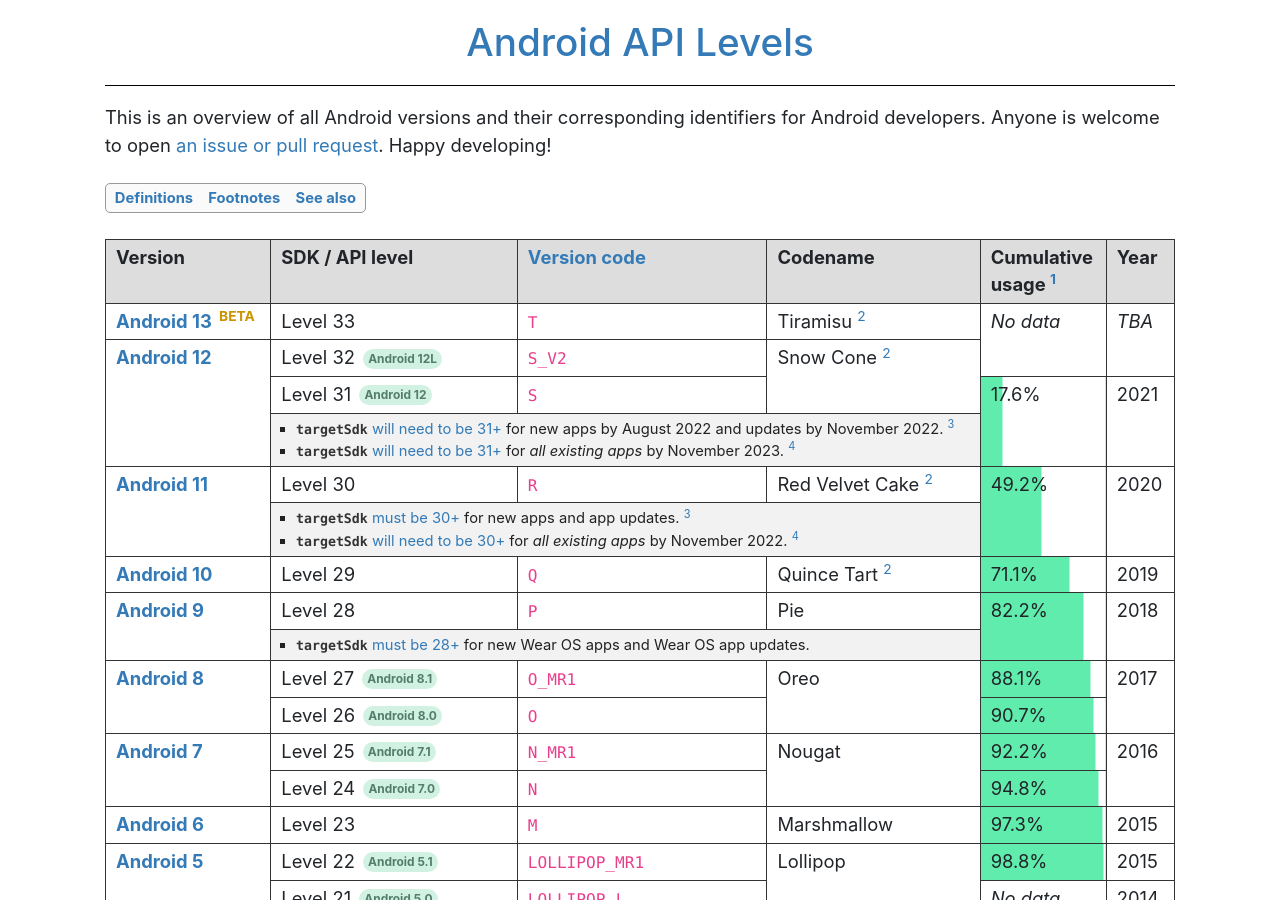
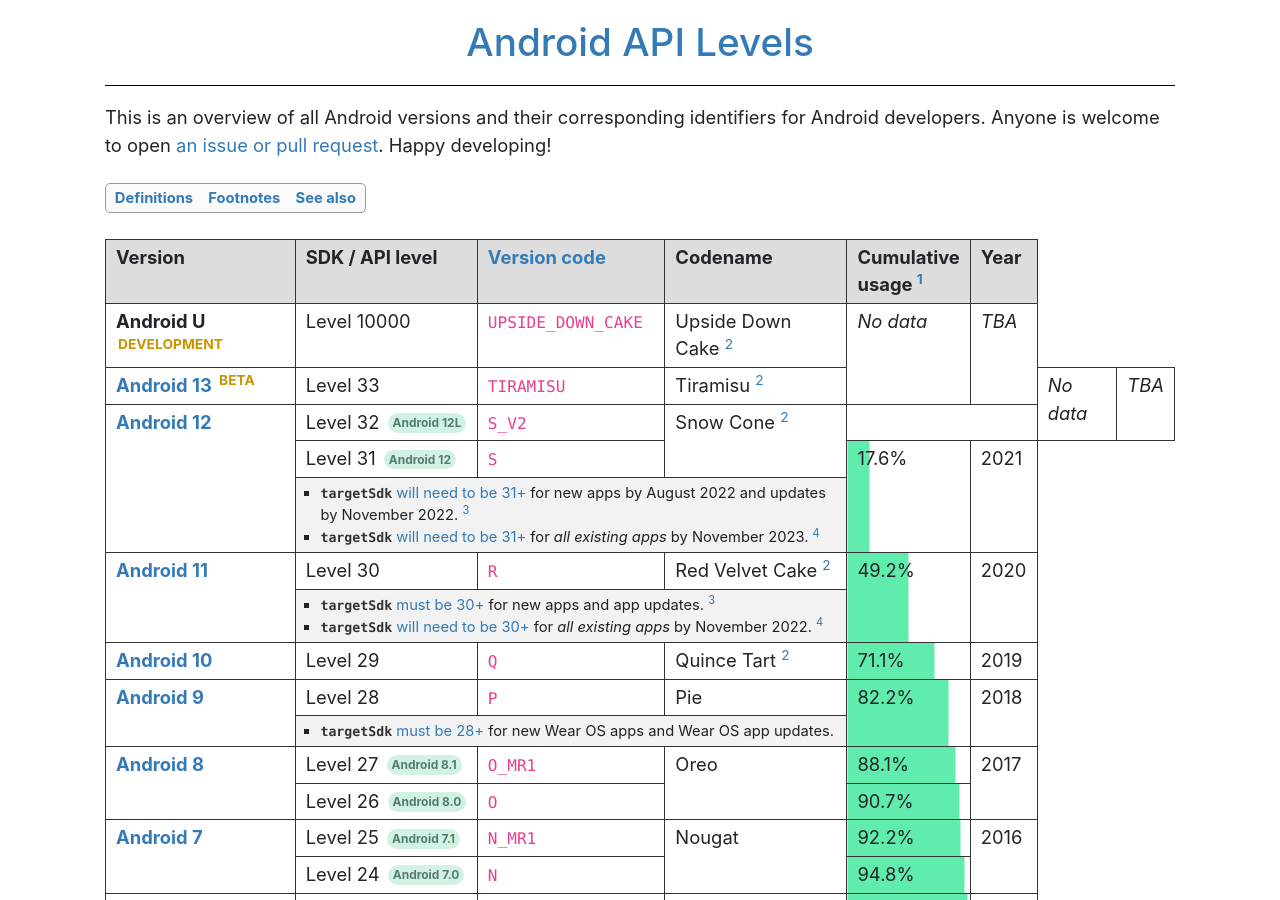
Before and after one commit to ebelinski/apilevels, a Jekyll site: the page built from index.md, in a window 1280 px wide and 900 px high. Built offline with Jekyll 4.4.1, drawn with Linux system fonts in a browser that asks for light colours; comment, search, counter and statistics services are not loaded.

Commit message:
Corrected Android 13 code, added Android U

```diff
--- a/index.md
+++ b/index.md
@@ -25,11 +25,25 @@
   </tr>
   <tr>
     <td>
+      <b>Android U</b>
+      <sup class="beta">DEVELOPMENT</sup>
+    </td>
+    <td>Level 10000</td>
+    <td><code>UPSIDE_DOWN_CAKE</code></td>
+    <td>
+      Upside Down Cake
+      <sup id="fnref:2"><a href="#fn:2" class="footnote">2</a></sup>
+    </td>
+    <td rowspan="2"><i>No data</i></td>
+    <td rowspan="2"><i>TBA</i></td>
+  </tr>
+  <tr>
+    <td>
       <b><a href="https://developer.android.com/about/versions/13">Android 13</a></b>
       <sup class="beta">BETA</sup>
     </td>
     <td>Level 33</td>
-    <td><code>T</code></td>
+    <td><code>TIRAMISU</code></td>
     <td>
       Tiramisu
       <sup id="fnref:2"><a href="#fn:2" class="footnote">2</a></sup>
```
